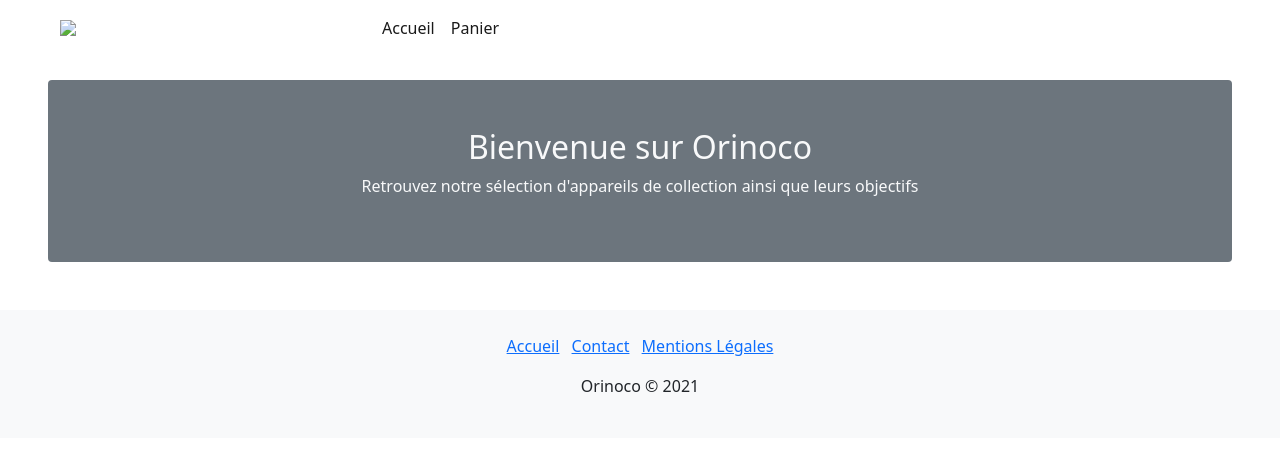
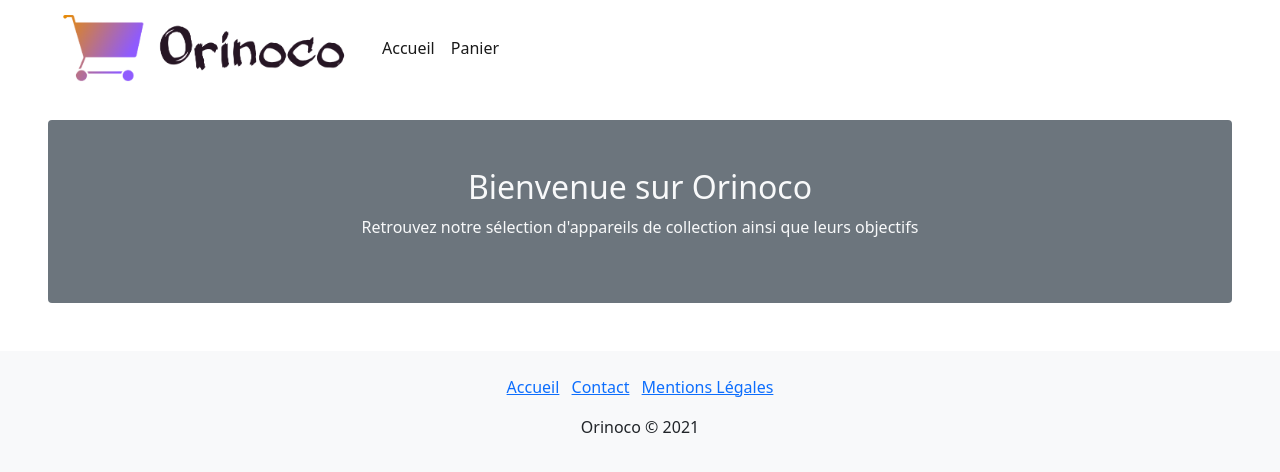
Before and after one commit to clement-31/ClementLasnier_5_16032021, a plain HTML site: page index.html in a window 1280 px wide. Drawn offline with nearby package versions, Linux system fonts and the light colour scheme; no server answers.

Commit message:
Modifs index

```diff
--- a/index.html
+++ b/index.html
@@ -23,7 +23,7 @@
 <!--Header + nav menu-->
 <nav class="navbar navbar-expand-lg navbar-light bg-white ">
     <div class="container-fluid mx-2 mx-lg-5">
-        <img class="img-fluid mx-4 mx-lg-0 mr-auto w-25" src="./images/logo.png" />
+        <img class="img-fluid mx-4 mx-lg-0 mr-auto w-25" src="./backend/images/logo.png"  alt="logo orinoco"/>
         <button class="navbar-toggler" type="button" data-bs-toggle="collapse" data-bs-target="#navbarScroll"
                 aria-controls="navbarScroll" aria-expanded="false" aria-label="Toggle navigation">
             <span class="navbar-toggler-icon"></span>
```
